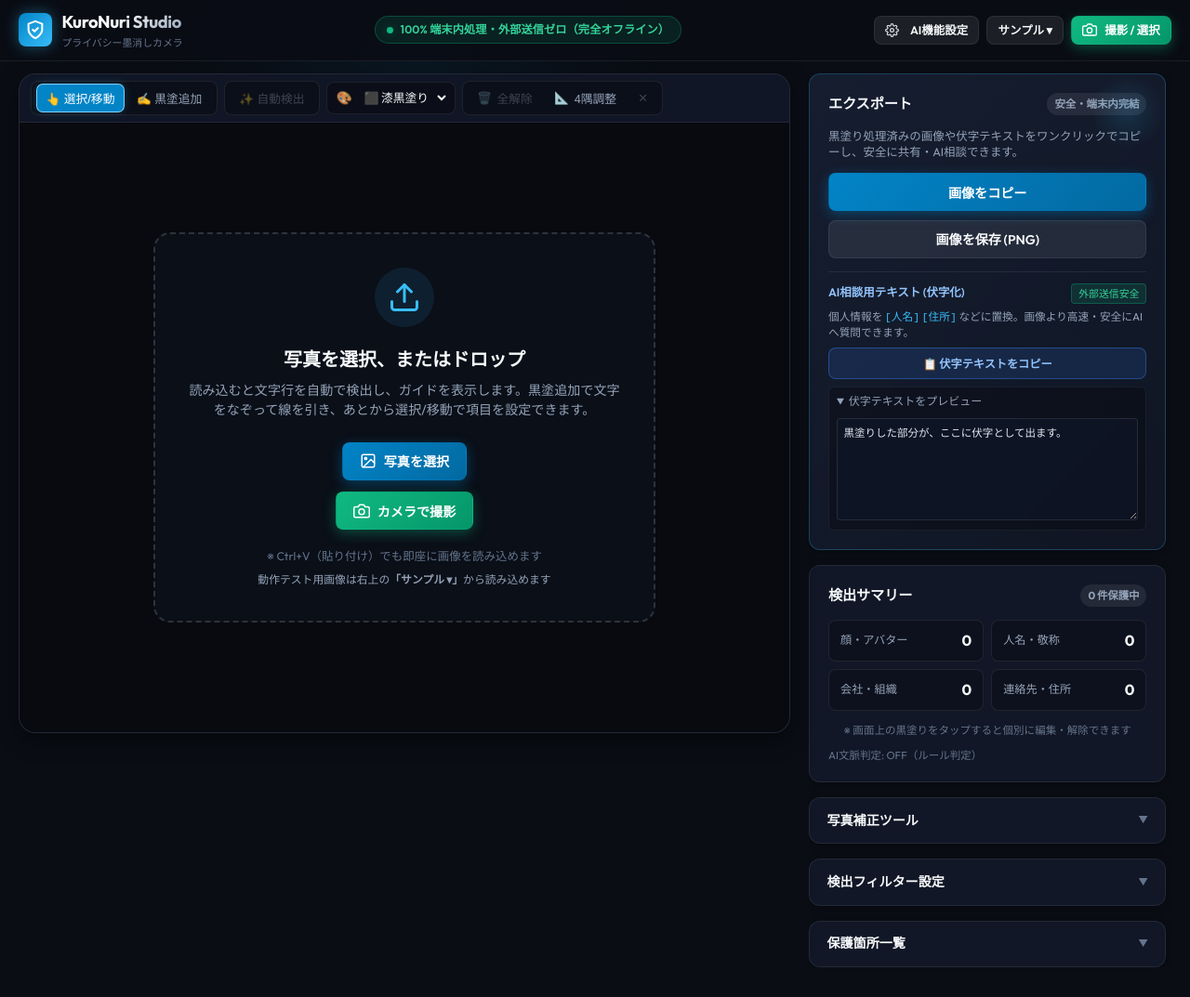
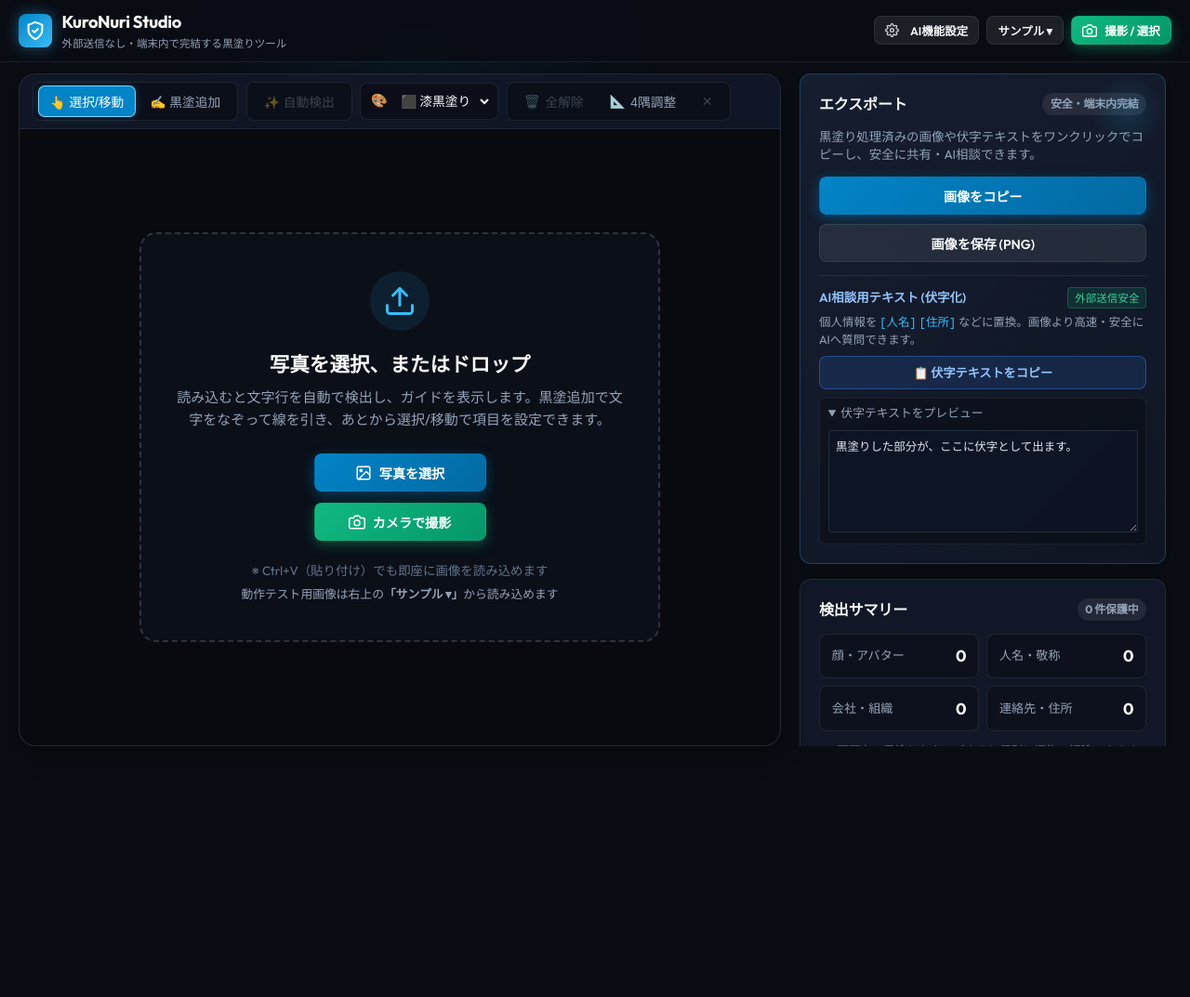
Before and after one commit to safubuki/picture-kuronuri, a website built with Vite: page index.html in a window 1280 px wide. Shown: the whole page at 93% size. After the commit the page ends 815 px from the top, so only its background shows below. Built offline with nearby package versions, Linux system fonts and the light colour scheme.

Commit message:
style: ボタンサイズ統一・サブタイトル整理およびPC版レイアウトの視認性改善

```diff
--- a/index.html
+++ b/index.html
@@ -3,7 +3,7 @@
   <head>
     <meta charset="UTF-8" />
     <meta name="viewport" content="width=device-width, initial-scale=1.0, maximum-scale=1.0, user-scalable=no" />
-    <title>KuroNuri Studio | 完全ローカル・プライバシー黒塗りカメラ</title>
+    <title>KuroNuri Studio | 外部送信なし・端末内で完結する黒塗りツール</title>
     <meta name="description" content="チャット画面などの写真から、人名・会社名・顔写真・アバター・連絡先を外部AIを使わずに完全ブラウザ内（端末ローカル）で自動黒塗り・墨消しするプライバシー保護ツール。" />
 
     <!-- PWA Settings -->
@@ -28,14 +28,8 @@
         </div>
         <div>
           <h1 class="brand-title">KuroNuri Studio</h1>
-          <div class="brand-subtitle">プライバシー墨消しカメラ</div>
+          <div class="brand-subtitle">外部送信なし・端末内で完結する黒塗りツール</div>
         </div>
-      </div>
-
-      <!-- Security Status Badge -->
-      <div class="security-badge" title="サーバー通信は一切行わず、すべての画像解析・黒塗り処理はあなたのブラウザ内（端末ローカル）で完結します">
-        <span class="security-dot"></span>
-        <span>100% 端末内処理・外部送信ゼロ（完全オフライン）</span>
       </div>
 
       <div class="header-actions">
@@ -196,9 +190,9 @@
                 カメラで撮影
               </button>
             </div>
-            <div style="margin-top: 1.25rem; font-size: 0.78rem; color: var(--text-dim); display: flex; flex-direction: column; gap: 0.35rem; align-items: center;">
+            <div class="drop-zone-hints">
               <span>※ Ctrl+V（貼り付け）でも即座に画像を読み込めます</span>
-              <span style="font-size: 0.74rem; color: var(--text-muted);">動作テスト用画像は右上の<b>「サンプル ▾」</b>から読み込めます</span>
+              <span class="drop-zone-subhint">動作テスト用画像は右上の<b>「サンプル ▾」</b>から読み込めます</span>
             </div>
           </div>
 
@@ -345,7 +339,7 @@
             <span>エクスポート</span>
             <span class="panel-badge">安全・端末内完結</span>
           </div>
-          <p style="font-size: 0.78rem; color: var(--text-muted); margin-bottom: 0.85rem; line-height: 1.4;">
+          <p style="font-size: 0.84rem; color: var(--text-muted); margin-bottom: 0.85rem; line-height: 1.45;">
             黒塗り処理済みの画像や伏字テキストをワンクリックでコピーし、安全に共有・AI相談できます。
           </p>
 
@@ -359,26 +353,26 @@
 
           <!-- 伏字テキスト抽出（AI相談用） -->
           <div style="border-top: 1px solid rgba(255, 255, 255, 0.08); padding-top: 0.75rem;">
-            <div style="font-size: 0.78rem; font-weight: 600; color: #93c5fd; margin-bottom: 0.35rem; display: flex; align-items: center; justify-content: space-between;">
+            <div style="font-size: 0.84rem; font-weight: 600; color: #93c5fd; margin-bottom: 0.35rem; display: flex; align-items: center; justify-content: space-between;">
               <span>AI相談用テキスト (伏字化)</span>
-              <span id="redactedModeBadge" style="font-size: 0.68rem; background: rgba(16, 185, 129, 0.15); color: #34d399; padding: 2px 7px; border-radius: 4px; border: 1px solid rgba(16, 185, 129, 0.3); font-weight: 500;">外部送信安全</span>
+              <span id="redactedModeBadge" style="font-size: 0.72rem; background: rgba(16, 185, 129, 0.15); color: #34d399; padding: 2px 7px; border-radius: 4px; border: 1px solid rgba(16, 185, 129, 0.3); font-weight: 500;">外部送信安全</span>
             </div>
-            <p id="redactedDescText" style="font-size: 0.73rem; color: var(--text-muted); margin-bottom: 0.5rem; line-height: 1.35;">
+            <p id="redactedDescText" style="font-size: 0.78rem; color: var(--text-muted); margin-bottom: 0.5rem; line-height: 1.4;">
               個人情報を <code style="color: #38bdf8;">[人名]</code> <code style="color: #38bdf8;">[住所]</code> などに置換。画像より高速・安全にAIへ質問できます。
             </p>
             <div id="redactedActionGroup" style="display: flex; gap: 0.4rem; margin-bottom: 0.55rem;">
-              <button id="btnCopyRedactedText" class="btn btn-secondary btn-block" style="border-color: rgba(59, 130, 246, 0.4); background: rgba(59, 130, 246, 0.15); color: #93c5fd; font-weight: 600; font-size: 0.76rem; padding: 0.42rem 0.4rem;">
+              <button id="btnCopyRedactedText" class="btn btn-secondary btn-block" style="border-color: rgba(59, 130, 246, 0.4); background: rgba(59, 130, 246, 0.15); color: #93c5fd; font-weight: 600; font-size: 0.82rem; padding: 0.48rem 0.5rem;">
                 📋 伏字テキストをコピー
               </button>
-              <button id="btnAiCleanRedactText" class="btn btn-primary" style="display: none; flex: 1.15; font-size: 0.76rem; padding: 0.42rem 0.4rem; background: linear-gradient(135deg, #3b82f6 0%, #8b5cf6 100%); border: none; font-weight: 600; box-shadow: 0 2px 6px rgba(139, 92, 246, 0.25);" title="文字化けや誤字を文脈から補正し、自然な日本語文章に清書・伏字化します">
+              <button id="btnAiCleanRedactText" class="btn btn-primary" style="display: none; flex: 1.15; font-size: 0.82rem; padding: 0.48rem 0.5rem; background: linear-gradient(135deg, #3b82f6 0%, #8b5cf6 100%); border: none; font-weight: 600; box-shadow: 0 2px 6px rgba(139, 92, 246, 0.25);" title="文字化けや誤字を文脈から補正し、自然な日本語文章に清書・伏字化します">
                 🤖 AIで文章清書
               </button>
             </div>
-            <details id="detailsRedactedText" open style="font-size: 0.75rem; background: rgba(0, 0, 0, 0.25); border-radius: 6px; padding: 0.35rem 0.5rem; border: 1px solid rgba(255, 255, 255, 0.06);">
+            <details id="detailsRedactedText" open style="font-size: 0.8rem; background: rgba(0, 0, 0, 0.25); border-radius: 6px; padding: 0.4rem 0.55rem; border: 1px solid rgba(255, 255, 255, 0.06);">
               <summary style="cursor: pointer; color: var(--text-muted); font-weight: 500; user-select: none; margin-bottom: 0.2rem;">
                 伏字テキストをプレビュー
               </summary>
-              <textarea id="txtRedactedPreview" readonly style="width: 100%; height: 110px; margin-top: 0.35rem; background: rgba(15, 23, 42, 0.6); color: #e2e8f0; border: 1px solid rgba(255, 255, 255, 0.1); border-radius: 4px; font-family: monospace; font-size: 0.72rem; padding: 0.4rem; resize: vertical; box-sizing: border-box;" placeholder="黒塗りした部分が、ここに伏字として出ます"></textarea>
+              <textarea id="txtRedactedPreview" readonly style="width: 100%; height: 110px; margin-top: 0.35rem; background: rgba(15, 23, 42, 0.6); color: #e2e8f0; border: 1px solid rgba(255, 255, 255, 0.1); border-radius: 4px; font-family: monospace; font-size: 0.78rem; padding: 0.45rem; resize: vertical; box-sizing: border-box;" placeholder="黒塗りした部分が、ここに伏字として出ます"></textarea>
             </details>
           </div>
         </div>
@@ -407,10 +401,10 @@
               <span id="statPii" class="stat-val">0</span>
             </div>
           </div>
-          <div style="font-size: 0.72rem; color: var(--text-dim); text-align: center;">
+          <div style="font-size: 0.78rem; color: var(--text-dim); text-align: center;">
             ※ 画面上の黒塗りをタップすると個別に編集・解除できます
           </div>
-          <div id="llmDetectionStatus" role="status" aria-live="polite" style="font-size: 0.72rem; color: var(--text-dim); margin-top: 0.6rem; line-height: 1.5;">AI文脈判定: OFF（ルール判定）</div>
+          <div id="llmDetectionStatus" role="status" aria-live="polite" style="font-size: 0.78rem; color: var(--text-dim); margin-top: 0.6rem; line-height: 1.5;">AI文脈判定: OFF（ルール判定）</div>
         </div>
 
         <!-- 3. Secondary Toolset: Collapsible Accordions (Quiet by default) -->
@@ -418,11 +412,11 @@
         <!-- Accordion A: Camera Distortion & Enhancement -->
         <details id="cardDistortion" class="panel-card panel-accordion">
           <summary class="accordion-summary">
-            <span class="accordion-title">写真補正ツール</span>
+            <span class="accordion-title">写真補正</span>
             <span class="accordion-chevron">▼</span>
           </summary>
           <div class="accordion-body">
-            <p style="font-size: 0.74rem; color: var(--text-muted); margin-bottom: 0.75rem; line-height: 1.4;">
+            <p style="font-size: 0.8rem; color: var(--text-muted); margin-bottom: 0.75rem; line-height: 1.45;">
               写真の傾きや台形を直すときだけ使います。画面キャプチャはそのまま黒塗りできます。
             </p>
             <!-- Hidden backward-compatible hooks -->
--- a/src/styles/index.css
+++ b/src/styles/index.css
@@ -113,43 +113,10 @@ body::before {
 }
 
 .brand-subtitle {
-  font-size: 0.68rem;
-  color: var(--text-dim);
+  font-size: 0.72rem;
+  color: var(--text-muted);
   font-weight: 500;
   white-space: nowrap;
-}
-
-/* Privacy Security Badge */
-.security-badge {
-  display: inline-flex;
-  align-items: center;
-  gap: 0.45rem;
-  padding: 0.3rem 0.75rem;
-  background: rgba(16, 185, 129, 0.12);
-  border: 1px solid rgba(16, 185, 129, 0.3);
-  border-radius: var(--radius-full);
-  font-size: 0.76rem;
-  font-weight: 600;
-  color: #34d399;
-  letter-spacing: 0.01em;
-  white-space: nowrap;
-  flex-shrink: 1;
-}
-
-.security-dot {
-  width: 7px;
-  height: 7px;
-  background-color: #10b981;
-  border-radius: 50%;
-  box-shadow: 0 0 8px #10b981;
-  animation: pulse 2s infinite;
-  flex-shrink: 0;
-}
-
-@keyframes pulse {
-  0% { transform: scale(0.95); box-shadow: 0 0 0 0 rgba(16, 185, 129, 0.7); }
-  70% { transform: scale(1); box-shadow: 0 0 0 6px rgba(16, 185, 129, 0); }
-  100% { transform: scale(0.95); box-shadow: 0 0 0 0 rgba(16, 185, 129, 0); }
 }
 
 .header-actions {
@@ -250,11 +217,11 @@ body::before {
   position: relative;
   z-index: 1;
   display: grid;
-  grid-template-columns: 1fr 390px;
-  align-items: start; /* 右カラムの長さに関わらず左カラムの高さを独立維持 */
+  grid-template-columns: 1fr 400px;
+  align-items: start;
   gap: 1.25rem;
-  padding: 0.85rem 1.25rem 2rem;
-  max-width: 1700px;
+  padding: 0.75rem 1.25rem 0.75rem;
+  max-width: 1920px;
   margin: 0 auto;
   width: 100%;
   flex: 1;
@@ -297,14 +264,14 @@ body::before {
   overflow: hidden;
   box-shadow: var(--shadow-md);
   position: sticky;
-  top: 70px;
-  height: calc(100vh - 90px);
-  max-height: calc(100vh - 90px);
-  min-height: 480px;
+  top: 66px;
+  height: calc(100vh - 76px);
+  max-height: calc(100vh - 76px);
+  min-height: 520px;
 }
 
 .workspace-toolbar {
-  padding: 0.4rem 0.75rem;
+  padding: 0.5rem 0.85rem;
   background: rgba(17, 23, 38, 0.96);
   backdrop-filter: blur(12px);
   border-bottom: 1px solid var(--border-subtle);
@@ -313,7 +280,7 @@ body::before {
   flex-wrap: nowrap; /* PCでは絶対に複数行に折り返さず、1行を厳格維持して編集作業領域を最大化 */
   overflow-x: auto;
   scrollbar-width: none;
-  gap: 0.45rem;
+  gap: 0.55rem;
   flex-shrink: 0;
   z-index: 10;
 }
@@ -325,21 +292,21 @@ body::before {
 .tool-group {
   display: flex;
   align-items: center;
-  gap: 0.25rem;
+  gap: 0.3rem;
   background: rgba(10, 13, 20, 0.65);
-  padding: 0.2rem 0.35rem;
+  padding: 0.25rem 0.4rem;
   border-radius: var(--radius-sm);
   border: 1px solid var(--border-subtle);
   flex-shrink: 0;
 }
 
 .tool-select-group {
-  gap: 0.2rem;
+  gap: 0.25rem;
   background: rgba(10, 13, 20, 0.75);
 }
 
 .tool-select-icon {
-  font-size: 0.85rem;
+  font-size: 0.9rem;
   padding-left: 0.25rem;
   user-select: none;
   opacity: 0.85;
@@ -349,9 +316,9 @@ body::before {
   background: transparent;
   border: none;
   color: var(--text-main);
-  font-size: 0.8rem;
+  font-size: 0.86rem;
   font-weight: 500;
-  padding: 0.25rem 0.35rem;
+  padding: 0.3rem 0.4rem;
   border-radius: 4px;
   cursor: pointer;
   outline: none;
@@ -377,9 +344,9 @@ body::before {
   background: transparent;
   border: none;
   color: var(--text-muted);
-  padding: 0.32rem 0.6rem;
+  padding: 0.38rem 0.72rem;
   border-radius: 6px;
-  font-size: 0.8rem;
+  font-size: 0.86rem;
   font-weight: 500;
   cursor: pointer;
   display: inline-flex;
@@ -650,8 +617,8 @@ body::before {
   align-items: center;
   justify-content: center;
   text-align: center;
-  padding: 2.25rem 2rem;
-  max-width: 540px;
+  padding: 2.5rem 2.25rem;
+  max-width: 560px;
   border: 2px dashed rgba(255, 255, 255, 0.15);
   border-radius: var(--radius-lg);
   background: rgba(17, 23, 38, 0.4);
@@ -679,13 +646,14 @@ body::before {
 }
 
 .drop-zone h3 {
-  font-size: 1.25rem;
+  font-size: 1.35rem;
   font-weight: 600;
   margin-bottom: 0.5rem;
 }
 
 .drop-zone p {
-  font-size: 0.88rem;
+  font-size: 0.94rem;
+  line-height: 1.6;
   color: var(--text-muted);
   margin-bottom: 1.5rem;
 }
@@ -693,8 +661,29 @@ body::before {
 .action-buttons-group {
   display: flex;
   flex-direction: column;
-  align-items: center;
+  align-items: stretch;
+  width: 100%;
+  max-width: 185px;
   gap: 0.75rem;
+}
+
+.action-buttons-group .btn {
+  width: 100%;
+}
+
+.drop-zone-hints {
+  margin-top: 1.35rem;
+  font-size: 0.84rem;
+  color: var(--text-dim);
+  display: flex;
+  flex-direction: column;
+  gap: 0.35rem;
+  align-items: center;
+}
+
+.drop-zone-subhint {
+  font-size: 0.8rem;
+  color: var(--text-muted);
 }
 
 /* Buttons */
@@ -949,7 +938,8 @@ body::before {
   display: flex;
   flex-direction: column;
   gap: 1rem;
-  height: 100%;
+  height: calc(100vh - 76px);
+  max-height: calc(100vh - 76px);
   overflow-y: auto;
   padding-right: 0.35rem;
   scrollbar-width: thin;
@@ -976,7 +966,7 @@ body::before {
 }
 
 .panel-title {
-  font-size: 0.95rem;
+  font-size: 1rem;
   font-weight: 700;
   margin-bottom: 0.85rem;
   display: flex;
@@ -986,8 +976,8 @@ body::before {
 }
 
 .panel-badge {
-  font-size: 0.72rem;
-  padding: 0.2rem 0.5rem;
+  font-size: 0.75rem;
+  padding: 0.2rem 0.55rem;
   border-radius: var(--radius-full);
   background: rgba(255, 255, 255, 0.08);
   color: var(--text-muted);
@@ -1009,8 +999,8 @@ body::before {
   display: flex;
   align-items: center;
   justify-content: space-between;
-  padding: 0.85rem 1.15rem;
-  font-size: 0.88rem;
+  padding: 0.9rem 1.2rem;
+  font-size: 0.92rem;
   font-weight: 600;
   color: var(--text-main);
   cursor: pointer;
@@ -1032,7 +1022,7 @@ body::before {
   display: flex;
   align-items: center;
   gap: 0.5rem;
-  font-size: 0.88rem;
+  font-size: 0.92rem;
   font-weight: 600;
 }
 
@@ -1065,14 +1055,14 @@ body::before {
   background: rgba(10, 13, 20, 0.5);
   border: 1px solid var(--border-subtle);
   border-radius: var(--radius-sm);
-  padding: 0.6rem 0.75rem;
+  padding: 0.65rem 0.8rem;
   display: flex;
   align-items: center;
   justify-content: space-between;
 }
 
 .stat-label {
-  font-size: 0.76rem;
+  font-size: 0.82rem;
   color: var(--text-muted);
   display: flex;
   align-items: center;
@@ -1080,7 +1070,7 @@ body::before {
 }
 
 .stat-val {
-  font-size: 1rem;
+  font-size: 1.08rem;
   font-weight: 700;
   color: var(--text-main);
 }
@@ -1090,7 +1080,7 @@ body::before {
   display: flex;
   align-items: center;
   justify-content: space-between;
-  padding: 0.5rem 0;
+  padding: 0.55rem 0;
   border-bottom: 1px solid rgba(255, 255, 255, 0.04);
 }
 
@@ -1104,13 +1094,13 @@ body::before {
 }
 
 .setting-name {
-  font-size: 0.85rem;
+  font-size: 0.88rem;
   font-weight: 500;
   color: var(--text-main);
 }
 
 .setting-desc {
-  font-size: 0.72rem;
+  font-size: 0.76rem;
   color: var(--text-dim);
 }
 
@@ -1399,11 +1389,6 @@ input:checked + .slider:before {
   .app-header {
     padding: 0.55rem 0.85rem;
     gap: 0.5rem;
-  }
-
-  .security-badge {
-    padding: 0.25rem 0.6rem;
-    font-size: 0.72rem;
   }
 }
 
@@ -1831,7 +1816,8 @@ input:checked + .slider:before {
   }
 
   .brand-subtitle {
-    display: none;
+    font-size: 0.62rem;
+    line-height: 1.2;
   }
 
   .header-actions {
@@ -1853,18 +1839,6 @@ input:checked + .slider:before {
     font-weight: 700;
     flex-shrink: 0;
     white-space: nowrap;
-  }
-
-  /* セキュリティバッジをヘッダーの2行目に綺麗に中央配置 */
-  .security-badge {
-    order: 3;
-    width: 100%;
-    justify-content: center;
-    margin-top: 0.1rem;
-    padding: 0.2rem 0.5rem;
-    font-size: 0.68rem;
-    background: rgba(16, 185, 129, 0.08);
-    border-color: rgba(16, 185, 129, 0.2);
   }
 
   /* ワークスペースツールバー（スワイプ可能な横スクロール） */
@@ -1906,6 +1880,7 @@ input:checked + .slider:before {
   .action-buttons-group {
     flex-direction: column;
     width: 100%;
+    max-width: 220px;
     gap: 0.5rem;
   }
 
--- a/vite.config.ts
+++ b/vite.config.ts
@@ -9,9 +9,9 @@ export default defineConfig({
       registerType: 'autoUpdate',
       includeAssets: ['favicon.svg', 'shield.svg', 'pwa-icon.svg', 'pwa-192x192.png', 'pwa-512x512.png'],
       manifest: {
-        name: 'KuroNuri Studio | 完全ローカル・プライバシー黒塗りカメラ',
+        name: 'KuroNuri Studio | 外部送信なし・端末内で完結する黒塗りツール',
         short_name: 'KuroNuri',
-        description: '人名・会社名・顔写真・アバター・連絡先を外部送信ゼロ（完全ローカル）で自動黒塗り・墨消しするプライバシー保護カメラ。',
+        description: '人名・会社名・顔写真・アバター・連絡先を外部送信なし（端末内完結）で自動黒塗り・墨消しするプライバシー保護ツール。',
         theme_color: '#0f172a',
         background_color: '#0f172a',
         display: 'standalone',
```
Also changed, not shown: README.md.
